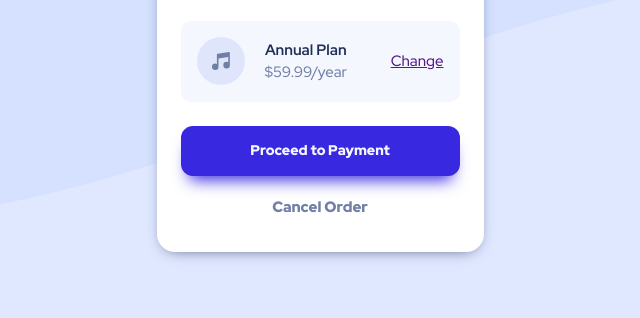
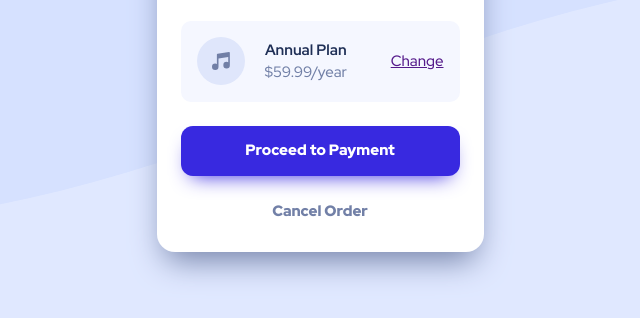
Before and after one commit to joaoprocopio/d6-order-summary, a plain HTML site: page index.html in a window 1280 px wide. Shown: the part 432-750 px from the top of the page, without its empty margins (320-960 px from the left). Drawn offline with Linux system fonts and the light colour scheme.

Commit message:
final version

```diff
--- a/css/style.css
+++ b/css/style.css
@@ -43,7 +43,7 @@
 	align-items: center;
 	overflow: hidden;
 	background-color: var(--white);
-	box-shadow: 0 4px 16px -8px var(--dark_blue);
+	box-shadow: 0 16px 32px -8px var(--desaturated_blue);
 }
 
 .information-container {
@@ -156,16 +156,16 @@
 	height: 50px;
 	border-radius: 12px;
 	font-weight: 900;
-	font-size: 14px;
-	color: var(--very_pale_blue);
+	font-size: 15px;
+	color: var(--white);
 	background-color: var(--bright_blue);
 	border: none;
 	text-decoration: none;
-	box-shadow: 0 12px 16px -8px var(--bright_blue);
+	box-shadow: 0 10px 20px -10px var(--bright_blue);
 }
 
 .cancel {
-	margin-top: 20px;
+	margin-top: 24px;
 	text-decoration: none;
 	font-weight: 900;
 	font-size: 15px;
```
